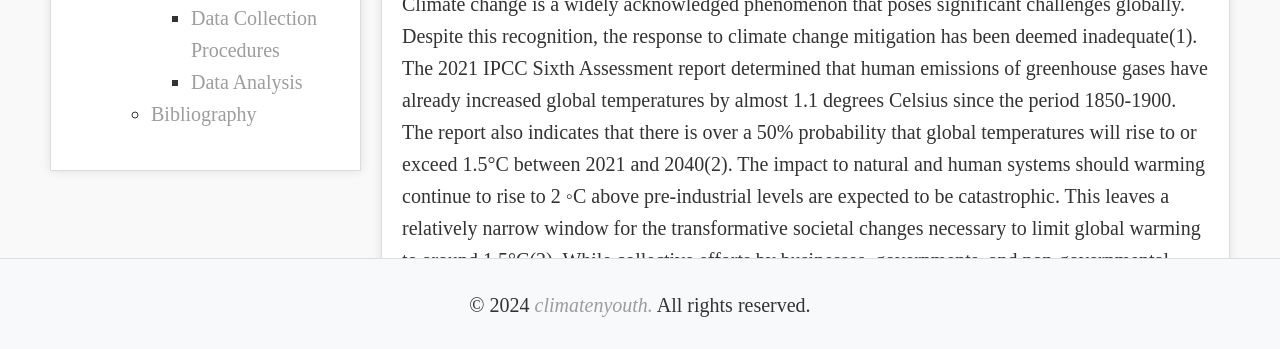
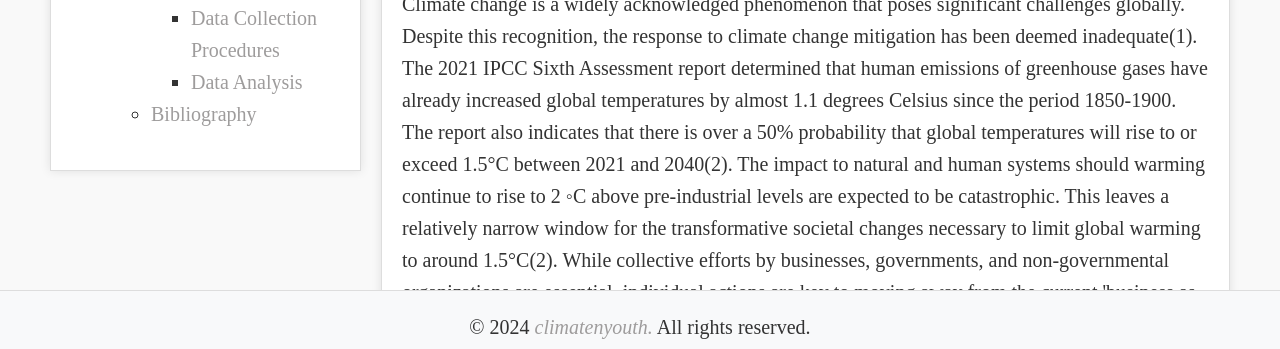
Before and after one commit to wayda-art/climate-research, a website: page index.html in a window 1280 px wide. Shown: the part 449-798 px from the top of the page. Drawn offline with nearby package versions, Linux system fonts and the light colour scheme; files that its build step writes are made by us from their sources.

Commit message:
Update style.scss

```diff
--- a/styles/style.scss
+++ b/styles/style.scss
@@ -57,12 +57,12 @@ body {
 
 .footer {
     text-align: center;
-    padding: 10px 0;
     background: #f8f9fa;
     border-top: 1px solid #ddd;
     width: 100%;
     position: sticky;
     bottom: 0;
+    height: 60px;
 }
 
 .menu-toggle {
```
